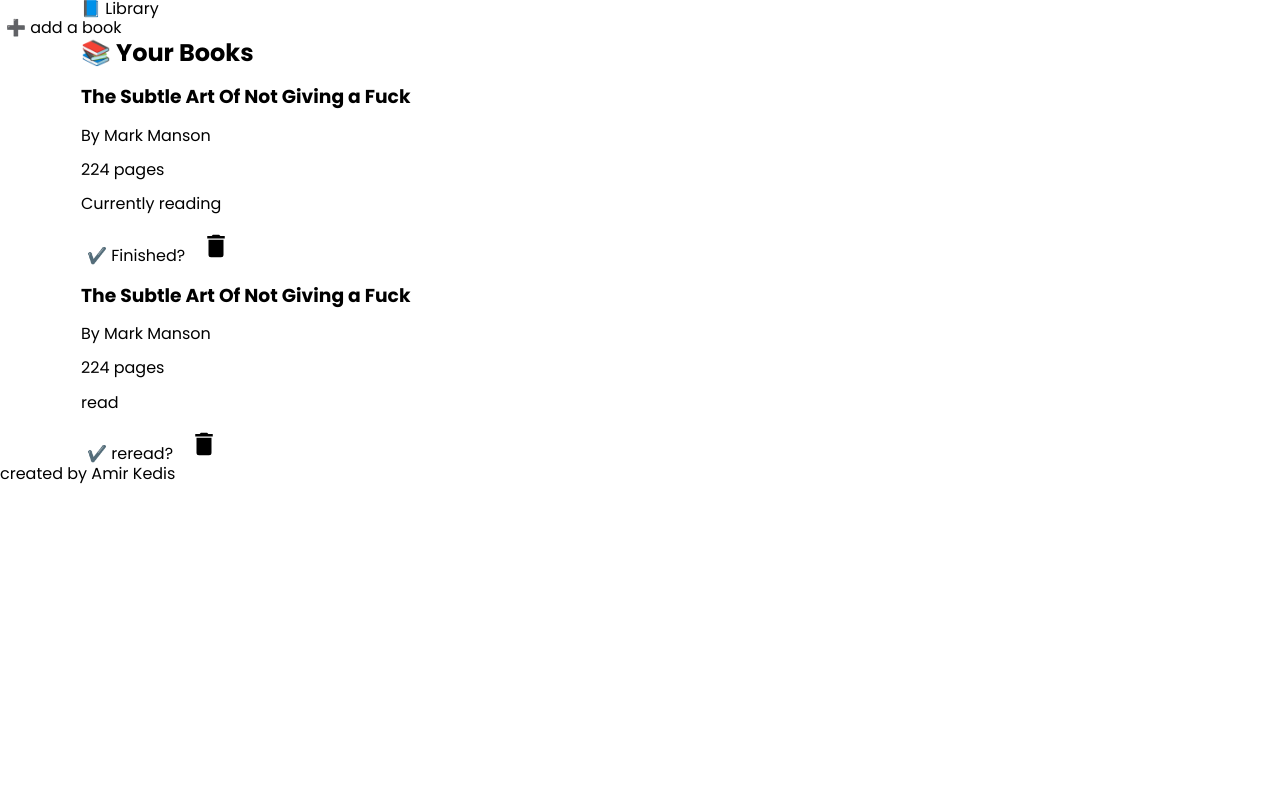
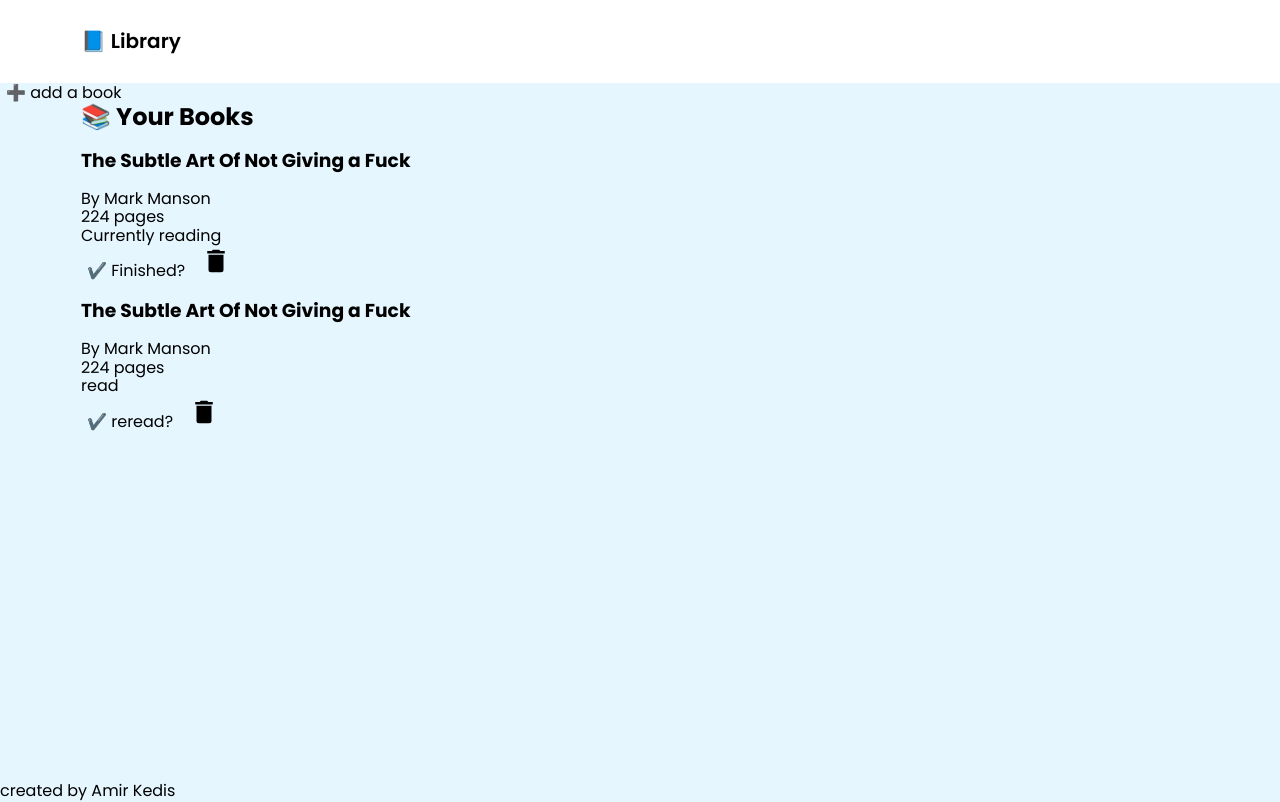
Before and after one commit to amir-kedis/library, a plain HTML site: page index.html in a window 1280 px wide. Drawn offline with Linux system fonts and the light colour scheme.

Commit message:
💅 style header

```diff
--- a/index.html
+++ b/index.html
@@ -15,7 +15,9 @@
     <div class="app">
         <header class="header">
             <div class="container">
-                📘 Library
+                <h1>
+                    📘 Library
+                </h1>
             </div>
         </header>
         <main class="main">
--- a/sass/main.scss
+++ b/sass/main.scss
@@ -19,6 +19,7 @@
 
 body {
   font-family: "Poppins", sans-serif;
+  background-color: var(--bgc);
 }
 
 // Globals
@@ -36,6 +37,7 @@
 h6,
 p {
   margin-top: 0;
+  margin-bottom: 0;
 }
 
 ul {
@@ -135,3 +137,25 @@
     }
   }
 }
+
+// layout
+
+.app {
+  display: grid;
+  grid-template-rows: auto 1fr auto;
+  min-height: 100vh;
+}
+
+// header
+
+.header {
+  $pad: 30px;
+  padding-top: $pad;
+  padding-bottom: $pad;
+  background-color: #fff;
+
+  h1 {
+    font-weight: 600;
+    font-size: 20px;
+  }
+}
```
Also changed, not shown: css/main.css, 1 other file.
